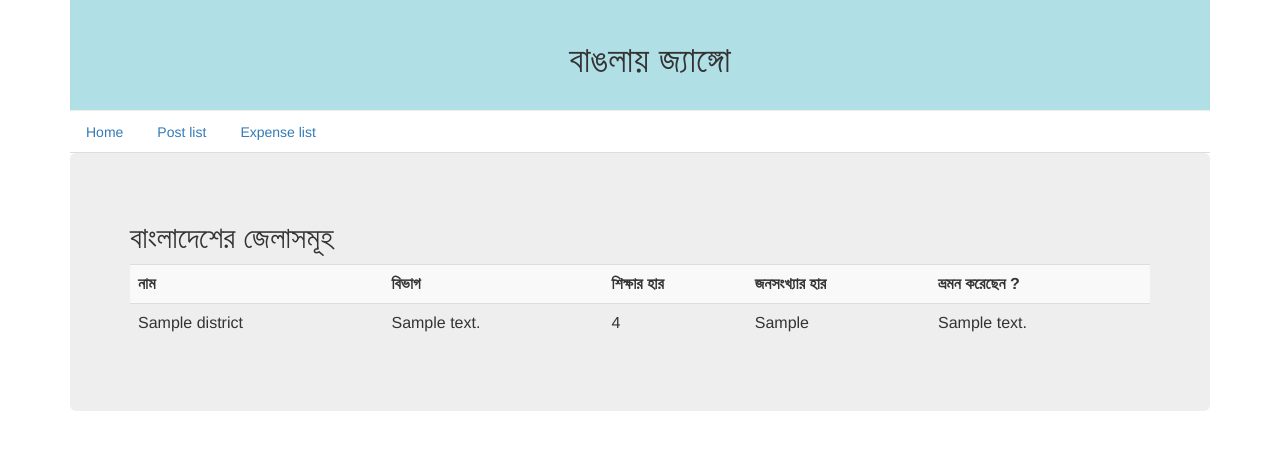
After one commit to harunurkst/banglai-django, a Django app: template templates/information/districts.html in a window 1280 px wide. The commit adds this page. Shown: the top 450 px of the page. Run offline with Django 3.2, Linux system fonts and the light colour scheme; the template is opened without the code that fills it: most values are stand-ins (such as "Sample title", 1, 10 or a date in 2020); some libraries are stand-ins or nearby versions.

Commit message:
3.2 filter completed

```diff
--- a/banglaidj/settings.py
+++ b/banglaidj/settings.py
@@ -39,6 +39,7 @@ INSTALLED_APPS = [
     'django.contrib.staticfiles',
     'blog_post',
     'cost_management',
+    'information',
 ]
 
 MIDDLEWARE_CLASSES = [
--- a/banglaidj/urls.py
+++ b/banglaidj/urls.py
@@ -20,5 +20,6 @@ urlpatterns = [
     url(r'^admin/', admin.site.urls),
     url(r'^blog/', include('blog_post.urls'), name='home'),
     url(r'^cost/', include('cost_management.urls'), name='cost'),
+    url(r'^information/', include('information.urls'), name='information'),
 
 ]
--- a/blog_post/views.py
+++ b/blog_post/views.py
@@ -11,6 +11,7 @@ def post_list(request):
     post_list = Post.objects.all()
     return render(request, 'post_list.html', {'post_list': post_list})
 
+
 def single_post(request, post_id):
     post = Post.objects.get(pk=post_id)
     return render(request, 'single_post.html', {'post':post})
--- a/cost_management/urls.py
+++ b/cost_management/urls.py
@@ -2,5 +2,7 @@ from django.conf.urls import url
 from . import views
 
 urlpatterns = [
-    url(r'^list/', views.my_expense, name='cost-list'),
+    url(r'^list/$', views.my_expense, name='cost-list'),
+    url(r'^add/$', views.add_expense, name='add-expense'),
+
 ]
--- /dev/null
+++ b/information/urls.py
@@ -0,0 +1,7 @@
+from django.conf.urls import url
+from . import views
+
+urlpatterns = [
+    url(r'^districts/', views.district_list, name='districts'),
+
+]
--- a/templates/base.html
+++ b/templates/base.html
@@ -16,6 +16,7 @@
             <ul class="nav nav-tabs">
                 <li><a href="{% url 'home' %}">Home</a></li>
                 <li><a href="{% url 'post-list' %}">Post list</a></li>
+                <li><a href="{% url 'cost-list' %}">Expense list</a></li>
             </ul>
         <div class="jumbotron">
             {% block content %}
--- a/templates/cost/expense.html
+++ b/templates/cost/expense.html
@@ -19,5 +19,5 @@
 {% endfor %}
 </tbody>
 </table>
-
+<a class="btn btn-primary" href=" {% url 'add-expense' %}">Add New Expense</a>
 {% endblock %}
--- /dev/null
+++ b/templates/information/districts.html
@@ -0,0 +1,23 @@
+{% extends 'base.html' %}
+
+{% block content %}
+    <h2>বাংলাদেশের জেলাসমূহ</h2>
+    <table class="table table-striped">
+        <tr>
+            <th>নাম</th>
+            <th>বিভাগ</th>
+            <th>শিক্ষার হার</th>
+            <th>জনসংখ্যার হার </th>
+            <th>ভ্রমন করেছেন ? </th>
+        </tr>
+        {% for district in districts %}
+            <tr>
+                <td>{{ district.name }}</td>
+                <td>{{ district.division }}</td>
+                <td>{{ district.education_rate }}</td>
+                <td>{{ district.population_density }}</td>
+                <td>{{ district.visited }}</td>
+            </tr>
+        {% endfor %}
+    </table>
+{% endblock %}
```
Also changed, not shown: cost_management/forms.py (added, +8 -0 lines), cost_management/views.py (+14 -2 lines), templates/cost/add_expense.html (added, +9 -0 lines), db.sqlite3.
